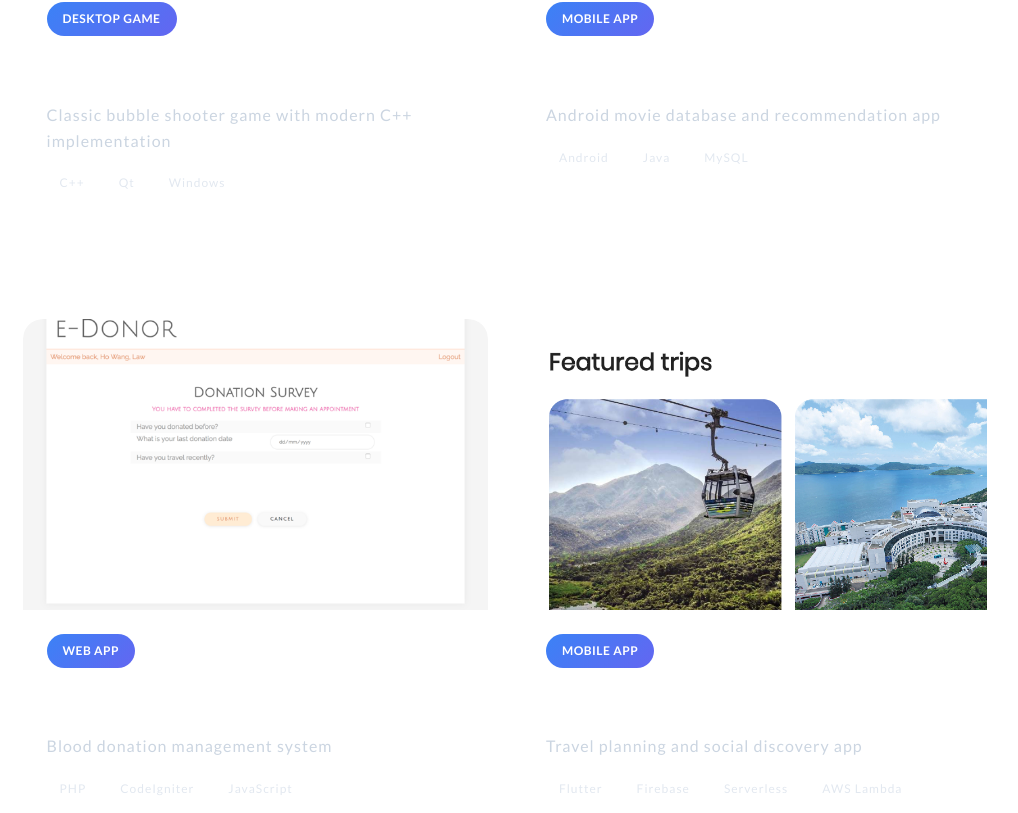
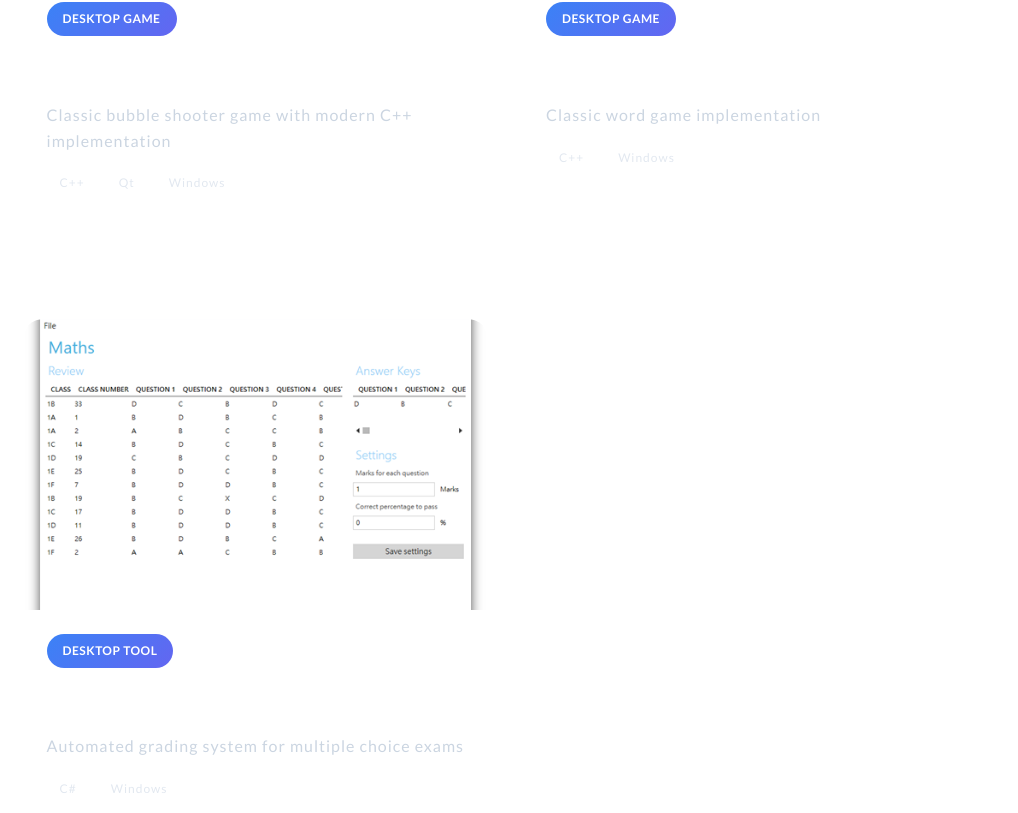
Before and after one commit to tomlaws/tomlaw-personal-website, a Next.js app: page / in a window 1280 px wide. Shown: the part 5827-6640 px from the top of the page, without its empty margins (135-1153 px from the left). Built offline with nearby package versions, Linux system fonts and the light colour scheme.

Commit message:
Comment out unused project entries in Works section to clean up code

```diff
--- a/app/components/sections/works/works.tsx
+++ b/app/components/sections/works/works.tsx
@@ -76,42 +76,42 @@ export default function Works() {
             category: "Desktop Game",
             featured: false
         },
-        {
-            id: 6,
-            title: "Mov!e",
-            description: "Android movie database and recommendation app",
-            longDescription: "A comprehensive movie database application for Android, featuring user reviews, ratings, and personalized recommendations with local database storage.",
-            image: movie,
-            link: "https://github.com/tomlaws/Mov-e",
-            github: "https://github.com/tomlaws/Mov-e",
-            technologies: ["Android", "Java", "MySQL"],
-            category: "Mobile App",
-            featured: false
-        },
-        {
-            id: 7,
-            title: "E-Donor",
-            description: "Blood donation management system",
-            longDescription: "A web-based platform for managing blood donation campaigns, donor registration, and inventory tracking built with PHP and CodeIgniter framework.",
-            image: eDonor,
-            link: "https://github.com/tomlaws/EDonor",
-            github: "https://github.com/tomlaws/EDonor",
-            technologies: ["PHP", "CodeIgniter", "JavaScript"],
-            category: "Web App",
-            featured: false
-        },
-        {
-            id: 8,
-            title: "Touroll",
-            description: "Travel planning and social discovery app",
-            longDescription: "A travel companion app that helps users discover destinations, create itineraries, and connect with fellow travelers using modern serverless architecture.",
-            image: touroll,
-            link: "https://github.com/tomlaws/touroll",
-            github: "https://github.com/tomlaws/touroll",
-            technologies: ["Flutter", "Firebase", "Serverless", "AWS Lambda"],
-            category: "Mobile App",
-            featured: false
-        },
+        // {
+        //     id: 6,
+        //     title: "Mov!e",
+        //     description: "Android movie database and recommendation app",
+        //     longDescription: "A comprehensive movie database application for Android, featuring user reviews, ratings, and personalized recommendations with local database storage.",
+        //     image: movie,
+        //     link: "https://github.com/tomlaws/Mov-e",
+        //     github: "https://github.com/tomlaws/Mov-e",
+        //     technologies: ["Android", "Java", "MySQL"],
+        //     category: "Mobile App",
+        //     featured: false
+        // },
+        // {
+        //     id: 7,
+        //     title: "E-Donor",
+        //     description: "Blood donation management system",
+        //     longDescription: "A web-based platform for managing blood donation campaigns, donor registration, and inventory tracking built with PHP and CodeIgniter framework.",
+        //     image: eDonor,
+        //     link: "https://github.com/tomlaws/EDonor",
+        //     github: "https://github.com/tomlaws/EDonor",
+        //     technologies: ["PHP", "CodeIgniter", "JavaScript"],
+        //     category: "Web App",
+        //     featured: false
+        // },
+        // {
+        //     id: 8,
+        //     title: "Touroll",
+        //     description: "Travel planning and social discovery app",
+        //     longDescription: "A travel companion app that helps users discover destinations, create itineraries, and connect with fellow travelers using modern serverless architecture.",
+        //     image: touroll,
+        //     link: "https://github.com/tomlaws/touroll",
+        //     github: "https://github.com/tomlaws/touroll",
+        //     technologies: ["Flutter", "Firebase", "Serverless", "AWS Lambda"],
+        //     category: "Mobile App",
+        //     featured: false
+        // },
         {
             id: 9,
             title: "Scrabble Game",
```
